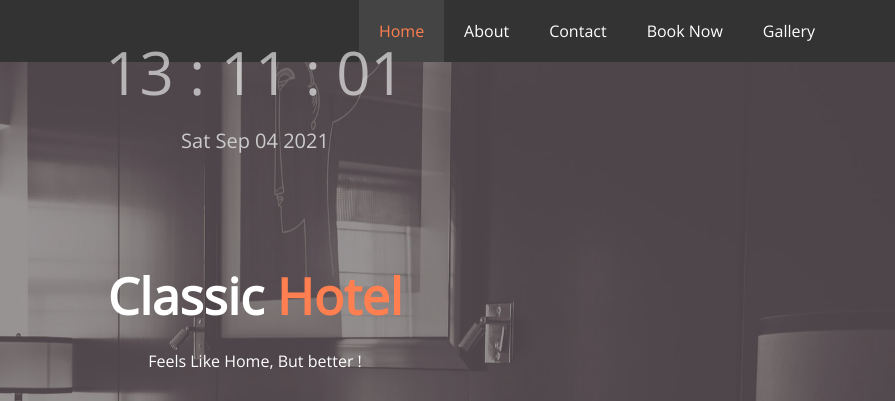
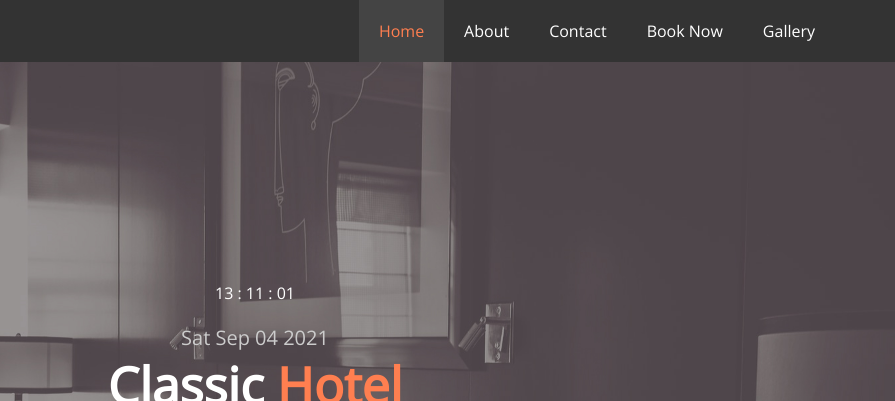
Before and after one commit to sishir123/sishir-kharel-hotel, a plain HTML site: page index.html in a window 1280 px wide. Shown: the top 401 px of the page, 385-1280 px from the left. Drawn offline with nearby package versions, Linux system fonts and the light colour scheme.

Commit message:
Update index.css

```diff
--- a/css/index.css
+++ b/css/index.css
@@ -14,20 +14,7 @@
 	padding-top: 200px;
 	text-align: center;
 }
-#center .home-page-clock {
-	position: absolute;
-	top: 30px;
-	left: 0;
-	right: 0;
-	text-align: center;
-	font-size: 2rem;
-}
-#center .home-page-clock p {
-	font-size: 60px;
-	opacity: 0.6;
-	margin: 0;
-	padding: 0;
-}
+
 #center .home-page-clock span {
 	opacity: 1;
 	font-size: 20px;
```
